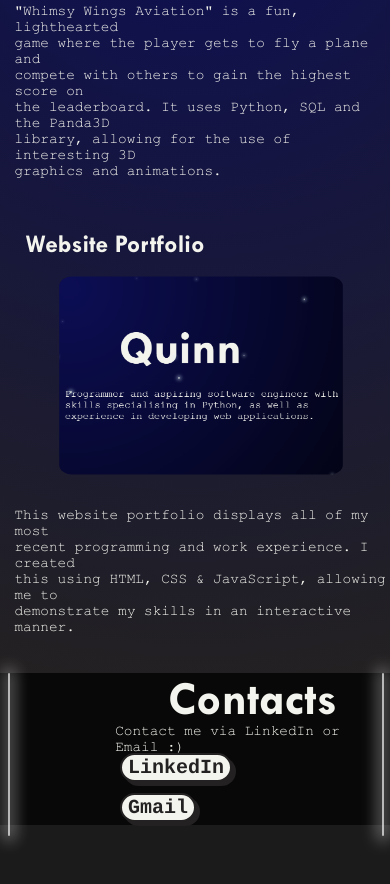
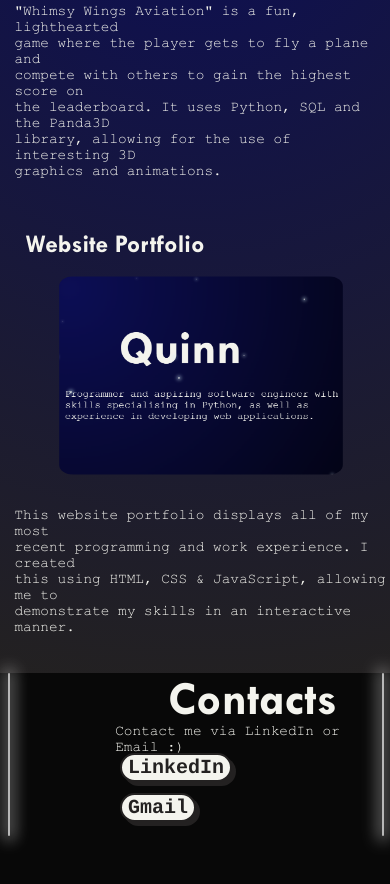
Before and after one commit to QuinnTheMyth/Quinn-Portfolio, a plain HTML site: page index.html in a window 390 px wide. Shown: the part 2158-3042 px from the top of the page. Before the commit the page ends 2994 px from the top, so only its background shows below. Drawn offline with Linux system fonts and the light colour scheme.

Commit message:
stylesPhone.css

```diff
--- a/stylesPhone.css
+++ b/stylesPhone.css
@@ -214,7 +214,7 @@
     #contactsContainer{
         position: relative;
         background-color: #080808;
-        max-height: 18vh;
+        max-height: 25vh;
         user-select: none;
     }
 
```
